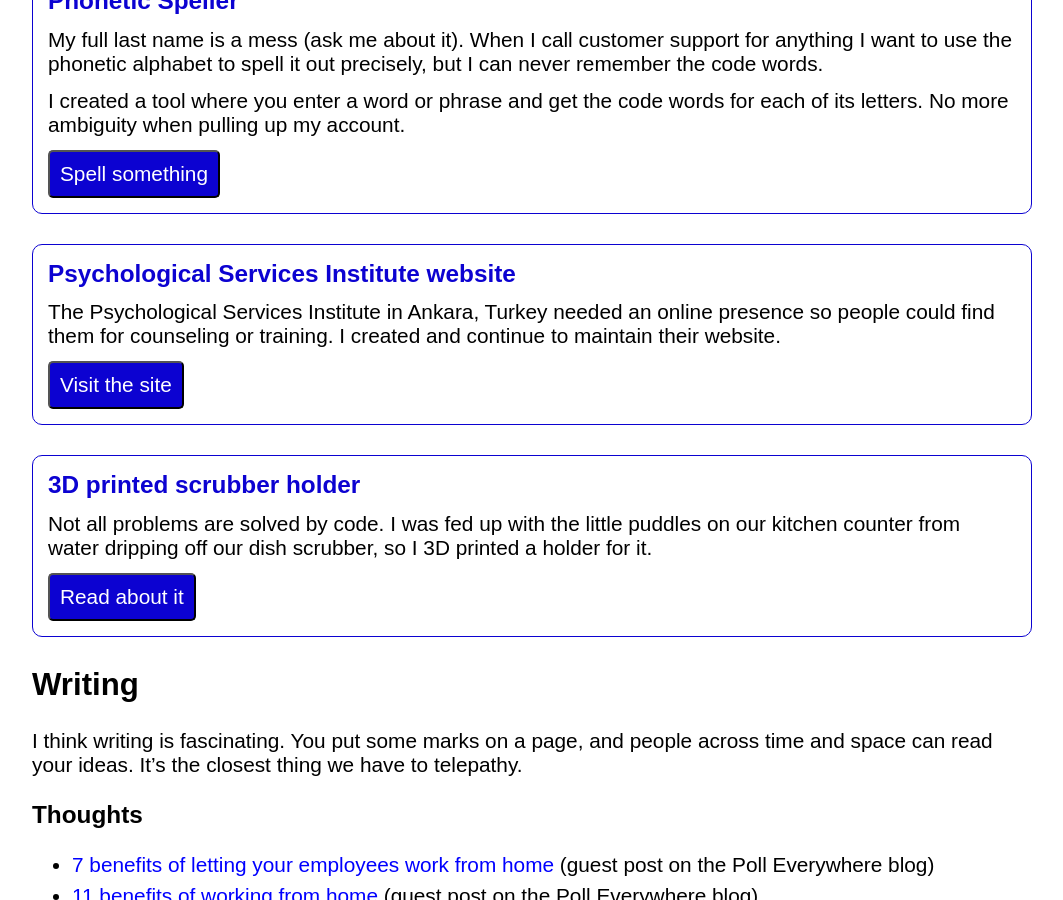
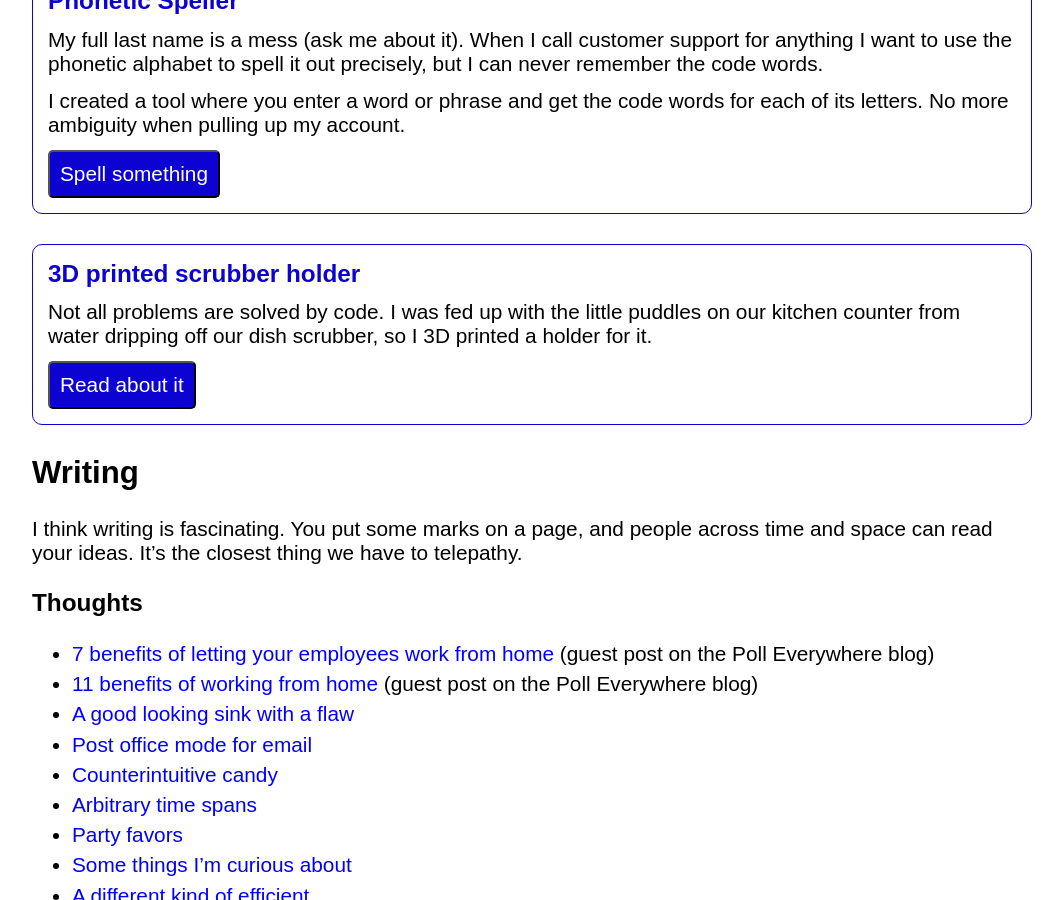
Before and after one commit to koralcem/personal-site, a Jekyll site: the page built from index.html, in a window 1280 px wide and 900 px high, scrolled down 1075 px. Shown: the whole window, without its empty margins (108-1171 px from the left). Built offline with Jekyll 4.4.1, drawn with Linux system fonts in a browser that asks for light colours.

Commit message:
Remove PHE site

```diff
--- a/index.html
+++ b/index.html
@@ -46,13 +46,6 @@ css_files:
 </div>
 
 <div class="project">
-  <h3>Psychological Services Institute website</h3>
-  <p>The Psychological Services Institute in Ankara, Turkey needed an online presence so people could find them for counseling or training. I created and continue to maintain their website.</p>
-
-  <button type="button" onclick="window.location.href='http://www.psikolojik-hizmetler.com/'">Visit the site</button>
-</div>
-
-<div class="project">
   <h3>3D printed scrubber holder</h3>
   <p>Not all problems are solved by code. I was fed up with the little puddles on our kitchen counter from water dripping off our dish scrubber, so I 3D printed a holder for it.</p>
 
```
